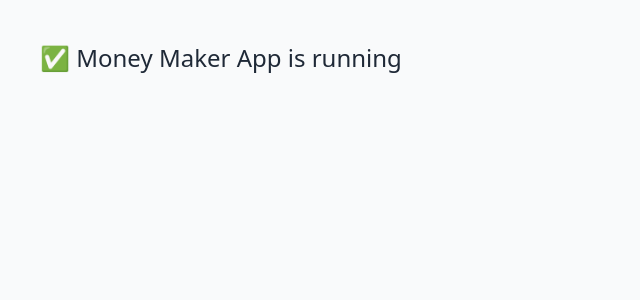
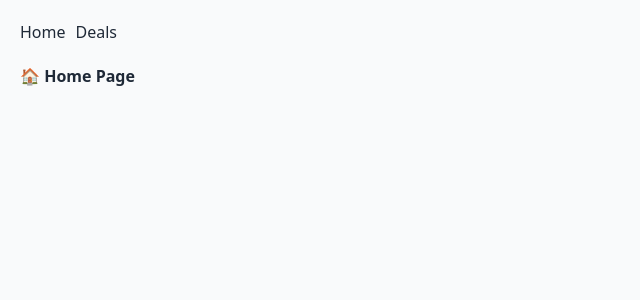
Before and after one commit to DemetriusK8/money-maker-vite-allinone, a React (Vite) app: page / in a window 1280 px wide. Shown: the top 300 px of the page, without its empty margins (0-640 px from the left). Built offline with nearby package versions, Linux system fonts and the light colour scheme.

Commit message:
Update App.jsx

```diff
--- a/src/App.jsx
+++ b/src/App.jsx
@@ -1,9 +1,25 @@
-function App() {
+import { Routes, Route, Link } from "react-router-dom";
+
+function Home() {
+  return <h1>🏠 Home Page</h1>;
+}
+
+function Deals() {
+  return <h1>💰 Deals Page</h1>;
+}
+
+export default function App() {
   return (
-    <div style={{ padding: "40px", fontSize: "24px" }}>
-      ✅ Money Maker App is running
+    <div style={{ padding: 20 }}>
+      <nav style={{ marginBottom: 20 }}>
+        <Link to="/" style={{ marginRight: 10 }}>Home</Link>
+        <Link to="/deals">Deals</Link>
+      </nav>
+
+      <Routes>
+        <Route path="/" element={<Home />} />
+        <Route path="/deals" element={<Deals />} />
+      </Routes>
     </div>
   );
 }
-
-export default App;
```
